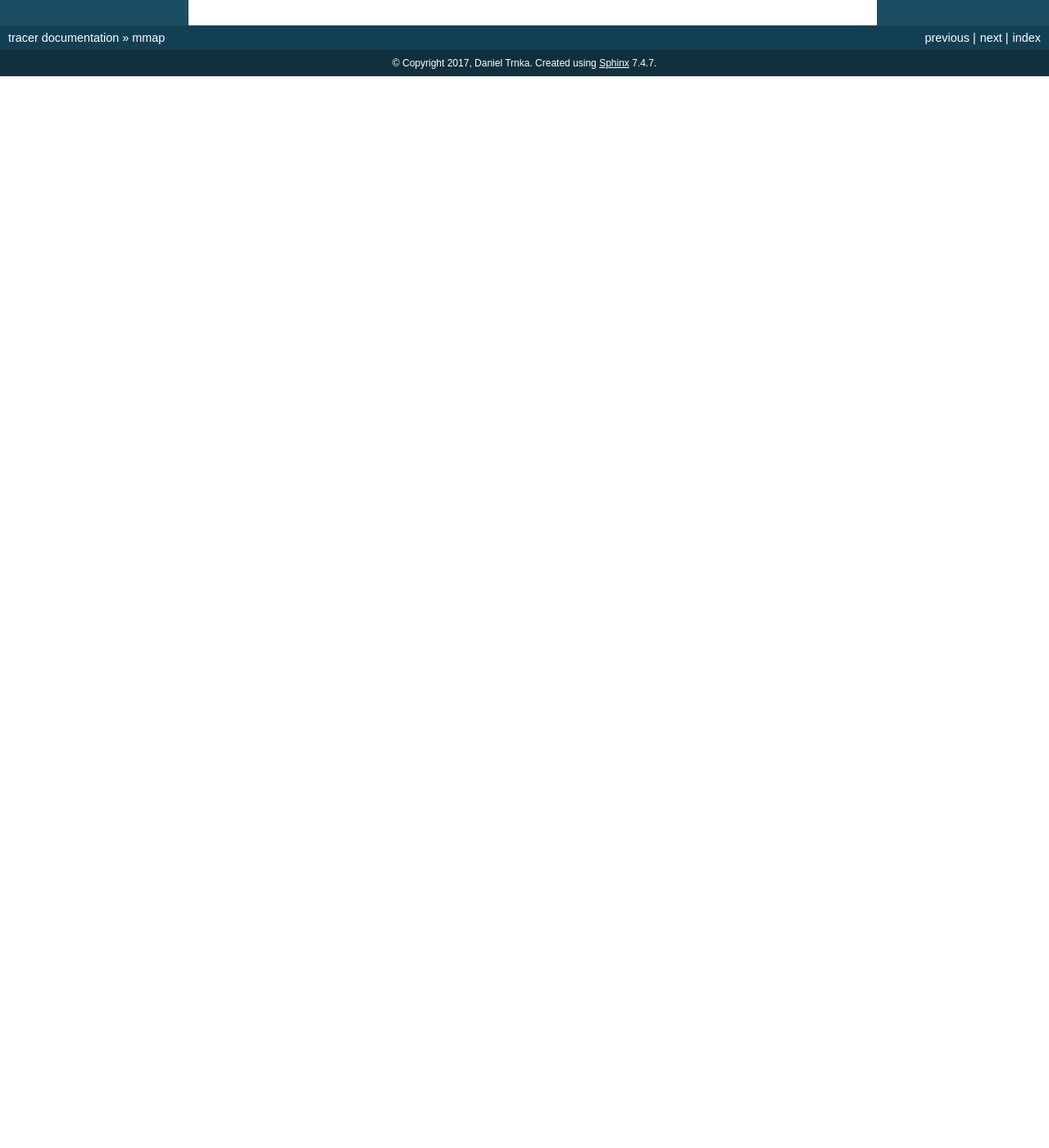
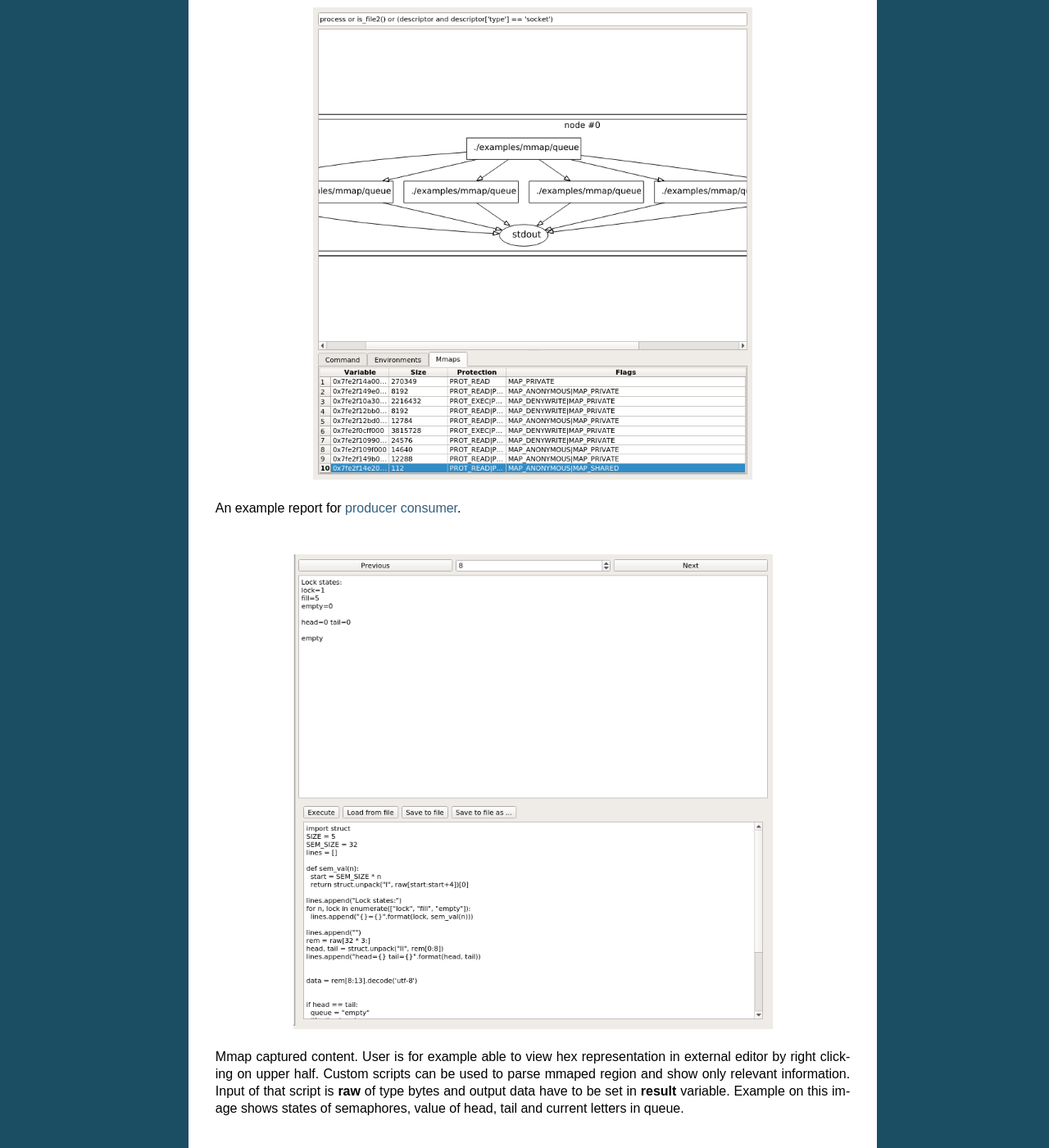
Before and after one commit to trnila/tracer, a Sphinx documentation site: the page built from doc/mmap.rst, in a window 1280 px wide and 1400 px high, scrolled down 755 px. Shown: the whole window at 82% size. Built offline with Sphinx 7.4.7, drawn with Linux system fonts in a browser that asks for light colours; formulas are drawn with MathJax 3; before the commit the page ends 900 px from its top, so only the background shows below that.

Commit message:
Documentation: add some examples

```diff
--- a/doc/index.rst
+++ b/doc/index.rst
@@ -11,6 +11,7 @@ Welcome to tracer's documentation!
    :caption: Contents:
 
    overview
+   examples
    installation
    usage
    configuration
--- a/doc/mmap.rst
+++ b/doc/mmap.rst
@@ -37,3 +37,16 @@ The last row ignores regions that are file-backed.
             return False
 
     return not region.descriptor
+
+.. figure:: _static/images/mmap1.jpg
+   :scale: 75%
+
+   An example report for `producer consumer <https://github.com/trnila/tracer/blob/master/examples/mmap/queue.c>`_.
+
+.. figure:: _static/images/mmap2.jpg
+   :scale: 75%
+
+   Mmap captured content. User is for example able to view hex representation in external editor by right clicking on upper half.
+   Custom scripts can be used to parse mmaped region and show only relevant information.
+   Input of that script is **raw** of type bytes and output data have to be set in **result** variable.
+   Example on this image shows states of semaphores, value of head, tail and current letters in queue.
--- a/doc/shell.rst
+++ b/doc/shell.rst
@@ -25,3 +25,7 @@ The following example shows shell extension with procfs(), that drops you to the
     auxv       cmdline     cpuset           exe      io      maps       mounts     ns          oom_score  personality    schedstat  stat   syscall  wchan
 
 When you call exit(), no further syscalls will break the program.
+
+.. raw:: html
+
+    <script type="text/javascript" src="https://asciinema.org/a/786udoxzbl8n5ocl2d4gnoy5g.js" id="asciicast-786udoxzbl8n5ocl2d4gnoy5g" async></script>
```
Also changed, not shown: doc/examples.rst (added, +22 -0 lines), doc/_static/images/curl.jpg (added), doc/_static/images/graphviz.jpg (added), doc/_static/images/mmap1.jpg (added), doc/_static/images/mmap2.jpg (added), doc/_static/images/pipes.jpg (added).
